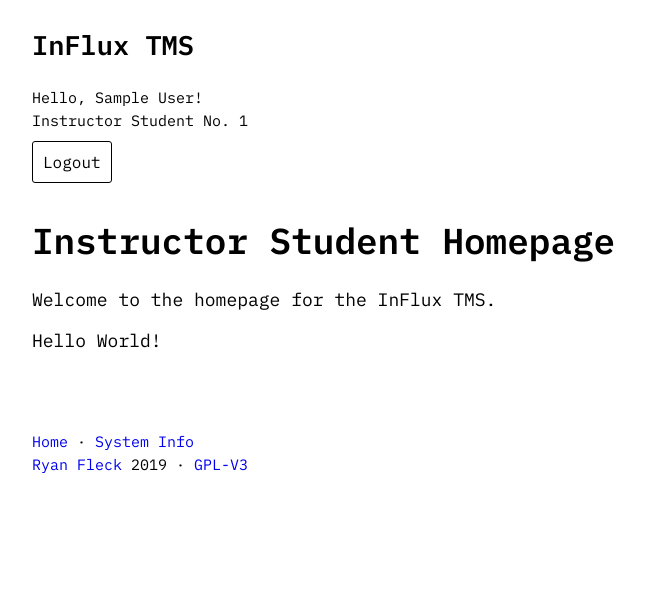
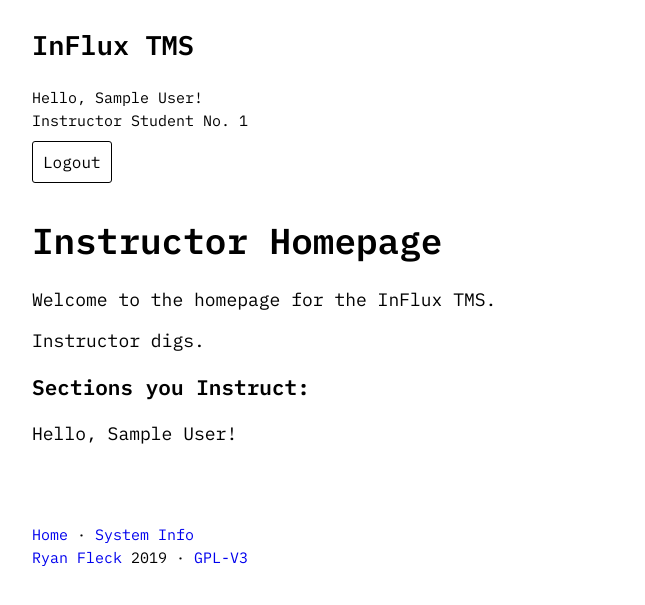
Before and after one commit to RyanFleck/Influx, a Django app: page /tms/landing/ in a window 1280 px wide. Shown: the top 605 px of the page, without its empty margins (293-938 px from the left). Run offline with Django 3.2, Linux system fonts and the light colour scheme; a user stored in the database is signed in; tables that the repository leaves empty hold one stand-in row (values such as "Sample post"); parts of the project's set-up code (start-up, migrations or seed data) failed here and were passed over.

Commit message:
Add separate html landings for instructor and std.

```diff
--- /dev/null
+++ b/influx_tms/templates/tms/customlanding/instructor.html
@@ -0,0 +1,5 @@
+<p>Instructor digs.</p>
+
+<h3>Sections you Instruct:</h3>
+
+Hello, {{ user.first_and_given_name }}!
--- /dev/null
+++ b/influx_tms/templates/tms/customlanding/student.html
@@ -0,0 +1,3 @@
+<p>Student digs.</p>
+
+Hello, {{ user.first_and_given_name }}!
--- a/influx_tms/templates/tms/landing.html
+++ b/influx_tms/templates/tms/landing.html
@@ -2,13 +2,26 @@
 {% block main %}
 
 <h1>
-    {% if user.instructor %}Instructor{% endif %}
-    {% if user.student %}Student{% endif %}
+    {% if user.instructor %}Instructor
+    {% elif user.student %}Student
+    {% endif %}
     Homepage
 </h1>
 
-<p>Welcome to the homepage for the InFlux TMS.</p>
-
 {{ message }}
 
+{% if user.instructor %}
+    {% include "tms/customlanding/instructor.html" %}
+
+{% elif user.student %}
+    {% include "tms/customlanding/student.html" %}
+
+{% else %}
+    <p>You do not have an associated student or instructor account. Please contact the system administrator.</p>
+
+{% endif %}
+
+
+
+
 {% endblock %}
--- a/influx_tms/views.py
+++ b/influx_tms/views.py
@@ -17,7 +17,7 @@ class LandingView(LoginRequiredMixin, generic.TemplateView):
 
     def get_context_data(self, *args, **kwargs):
         context = super(LandingView, self).get_context_data(*args, **kwargs)
-        context['message'] = 'Hello World!'
+        context['message'] = 'Welcome to the homepage for the InFlux TMS.'
         return context
 
 
```
